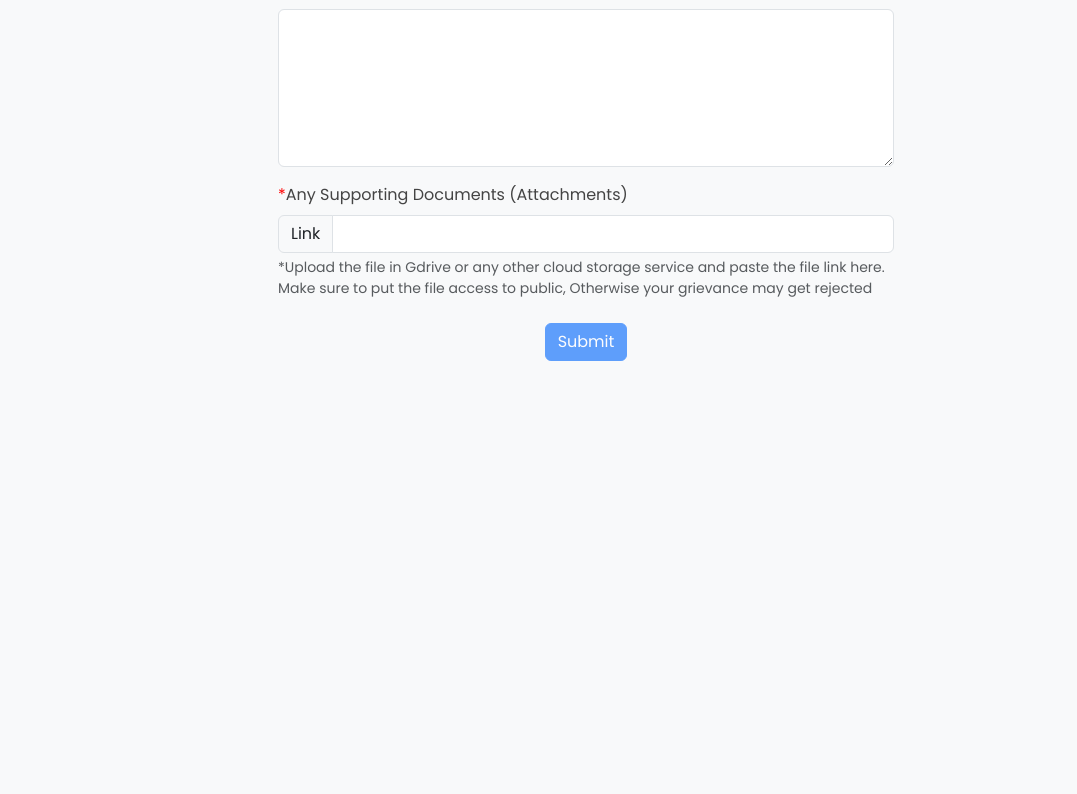
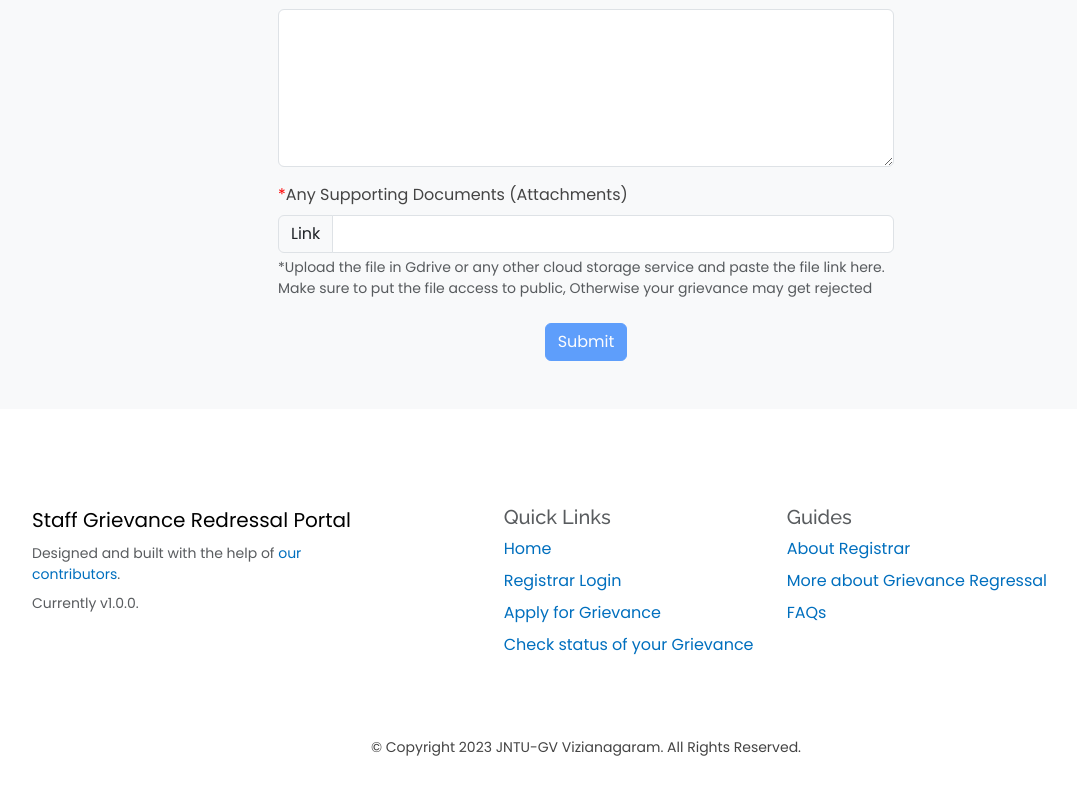
Before and after one commit to SasiVardhan247/JNTUGV_Grievance_Portal, a React (Create React App) app in the folder frontend/: page /grievanceForm in a window 1280 px wide. Shown: the part 751-1545 px from the top of the page, without its empty margins (54-1131 px from the left). Before the commit the page ends 1160 px from the top, so only its background shows below. Built offline with nearby package versions, Linux system fonts and the light colour scheme.

Commit message:
server change  #2 & UI change #8

```diff
--- /dev/null
+++ b/frontend/src/components/Footer.jsx
@@ -0,0 +1,45 @@
+import React from 'react'
+
+const Footer = () => {
+    return (
+        <div>
+            <footer class="bd-footer py-4 py-md-5 mt-5 bg-white open-sans dark">
+                <div class="container py-4 py-md-5 px-4 px-md-3 text-body-secondary">
+                    <div class="row">
+                        <div class="col-lg-4 mb-3">
+                            <a class="d-inline-flex align-items-center mb-2 text-body-emphasis text-decoration-none" href="/" aria-label="Bootstrap">
+                                <span class="fs-5">Staff Grievance Redressal Portal</span>
+                            </a>
+                            <ul class="list-unstyled small">
+                                <li class="mb-2">Designed and built with the help of <a href="https://github.com/SasiVardhan247/JNTUGV_Grievance_Portal/graphs/contributors">our contributors</a>.</li>
+                                <li class="mb-2">Currently v1.0.0.</li>
+                            </ul>
+                        </div>
+                        <div class="col-12 col-lg-3 offset-lg-1 mb-3">
+                            <h5>Quick Links</h5>
+                            <ul class="list-unstyled ">
+                                <li class="mb-2"><a href="/">Home</a></li>
+                                <li class="mb-2"><a href="/login">Registrar Login</a></li>
+                                <li class="mb-2"><a href="/grievanceForm">Apply for Grievance</a></li>
+                                <li class="mb-2"><a href="/checkstatus">Check status of your Grievance</a></li>
+                            </ul>
+                        </div>
+                        <div class="col-12 col-lg-4 mb-3">
+                            <h5>Guides</h5>
+                            <ul class="list-unstyled">
+                                <li className='mb-2'><a href="https://ucev.in/AdministrationMain/Registrar">About Registrar</a></li>
+                                <li className="mb-2"><a href="https://akriviahcm.com/hr-glossary/grievance-redressal/" >More about Grievance Regressal</a></li>
+                                <li className='mb-2'><a href="/faqs">FAQs</a></li>
+                            </ul>
+                        </div>
+                    </div>
+                </div>
+                <div className='container d-flex flex-column justify-content-center align-items-center'>
+                    <small>© Copyright 2023 JNTU-GV Vizianagaram. All Rights Reserved.</small>
+                </div>
+            </footer>
+        </div>
+    )
+}
+
+export default Footer
--- a/frontend/src/pages/CheckStatus.jsx
+++ b/frontend/src/pages/CheckStatus.jsx
@@ -4,6 +4,7 @@ import Status from '../components/Status'
 import axios from 'axios'
 import { ToastContainer, toast } from 'react-toastify';
 import 'react-toastify/dist/ReactToastify.css';
+import Footer from '../components/Footer';
 
 
 
@@ -108,8 +109,9 @@ const CheckStatus = () => {
                 </form>
             </div>
             {
-                !(responseData == null) && <Status status={responseData.status} ackno={responseData.acknoledgementId} grievance={responseData.grievance} remarks={responseData.grievanceReply == null ? "--" : responseData.grievanceReply} />
+                !(responseData == null) && <Status status={responseData.status} ackno={responseData.acknoledgementId} grievance={responseData.title} remarks={responseData.grievanceReply == null ? "--" : responseData.grievanceReply} />
             }
+            <Footer />
         </div>
     )
 }
--- a/frontend/src/pages/GrievanceForm.jsx
+++ b/frontend/src/pages/GrievanceForm.jsx
@@ -4,6 +4,7 @@ import Header from '../components/Header'
 import axios from 'axios';
 import { ToastContainer, toast } from 'react-toastify';
 import 'react-toastify/dist/ReactToastify.css';
+import Footer from '../components/Footer';
 
 
 
@@ -43,19 +44,25 @@ const GrievanceForm = () => {
         const response = await axios.post(`${process.env.REACT_APP_API_URL}/api/grievance/applyGrievance`, { params });
         setLoading(false);
         if (response.data.status) {
-            toast.success("Grieviance Successfully submitted!", {
+            toast.success(`Grieviance Successfully submitted! Your Acknowledgment No is ${response.data.acknoledgementId}. Please take a note of it or take a screen shot`, {
                 position: "top-right",
-                autoClose: 5000,
+                autoClose: 60000,
                 hideProgressBar: false,
-                closeOnClick: true,
+                closeOnClick: false,
                 pauseOnHover: false,
                 draggable: false,
                 progress: 0,
                 theme: "colored",
             });
-            setTimeout(() => {
-                navigate("/")
-            }, 2000);
+            setMid("");
+            setFN("");
+            setEmail("");
+            setPN("");
+            setAN("");
+            setGrivance("");
+            setTitle("");
+            setSD("");
+            setGC("1");
         }
         else {
             toast.error("Server error! Try again after some time", {
@@ -76,11 +83,11 @@ const GrievanceForm = () => {
                 <ToastContainer />
             </div>
             <Header />
-            <div className='text-center mt-5'>
+            <div className={`text-center mt-5`}>
                 <p className='fs-3 fw-bold'>Grievance Form</p>
                 <p className='required'>Fill all the fields with * mark</p>
             </div>
-            <div className='container mt-2 col-lg-6 col-sm-12 '>
+            <div className={`container mt-2 col-lg-6 col-sm-12`}>
                 <form>
                     <div className="input-group mb-3">
                         <span className="input-group-text" id="basic-addon1"><span className='required'>*</span>Faculty Id</span>
@@ -153,6 +160,7 @@ const GrievanceForm = () => {
                     </div>
                 </form>
             </div>
+            <Footer />
         </div>
     )
 }
--- a/frontend/src/pages/Home.jsx
+++ b/frontend/src/pages/Home.jsx
@@ -4,6 +4,7 @@ import Pagination from '../components/Pagination'
 import { useNavigate } from 'react-router-dom'
 import grievances from '../data/grievances'
 import Grievances from '../components/Grievances'
+import Footer from '../components/Footer'
 
 const Home = () => {
     const navigate = useNavigate();
@@ -12,7 +13,7 @@ const Home = () => {
             <Header />
 
             <div className='container text-center mt-5 bg-white p-4 border rounded'>
-                <p className='fs-3 fw-bold text-center'>Staff Grievance Redressal</p>
+                <p className='fs-3 fw-bold text-center'>Staff Grievance Redressal Portal</p>
                 <div className='row mb-2 container'>
                     <div className='col-lg-6 col-sm-12 text-sm-center text-lg-start'><p className='text-sm-center text-lg-start fw-bold'>What is Staff Grievance Redressal?</p></div>
                     <div className='col-lg-6 col-sm-12 text-sm-start text-lg-end'><button className='btn btn-primary btn-sm'  onClick={(e) => {
@@ -28,6 +29,7 @@ const Home = () => {
                 </div>
             </div>
             <Grievances />
+            <Footer />
         </div>
     )
 }
--- a/frontend/src/pages/Login.jsx
+++ b/frontend/src/pages/Login.jsx
@@ -1,5 +1,6 @@
 import React from 'react'
 import Header from '../components/Header'
+import Footer from '../components/Footer'
 const Login = () => {
   return (
     <div>
@@ -23,6 +24,7 @@ const Login = () => {
           </div>
         </form>
       </div>
+      <Footer />
     </div>
   )
 }
```
Also changed, not shown: 1 other file (tests, documents, lock files or other folders).
